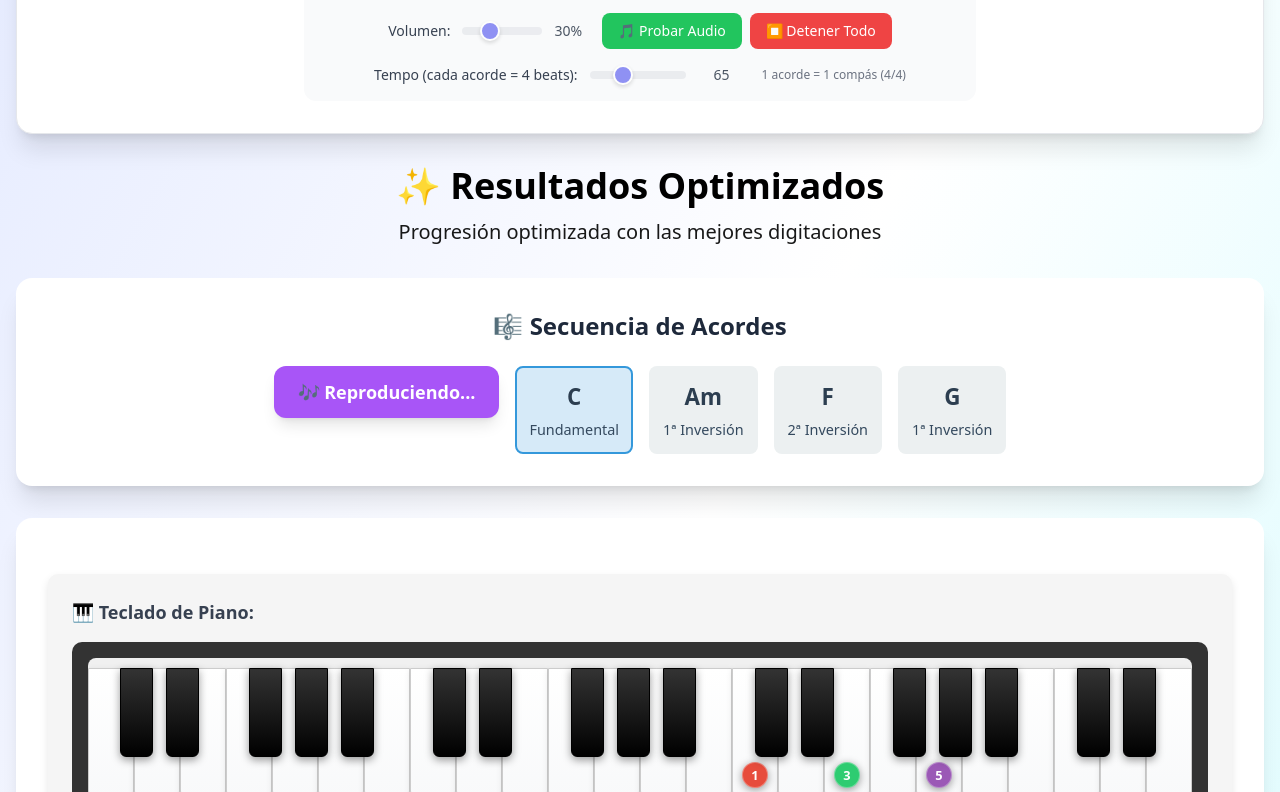
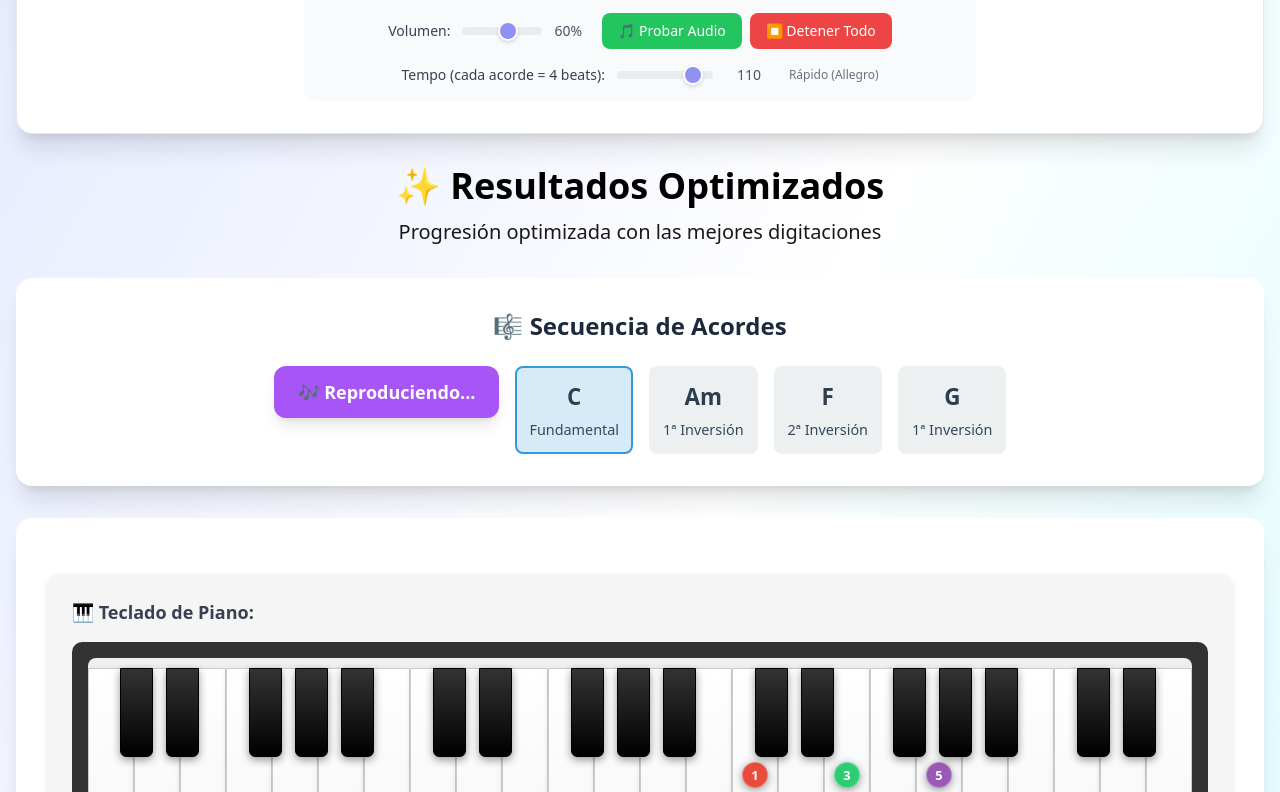
Before and after one commit to edu526/edu526.github.io, a plain HTML site: page piano/index.html in a window 1280 px wide. Both pictures are taken after a click on the button "🎶 Reproducir Progresión Completa". Shown: the part 521-1313 px from the top of the page. Drawn offline with nearby package versions, Linux system fonts and the light colour scheme.

Commit message:
feat: Centralize audio configuration and initialize UI elements with dynamic settings

```diff
--- /dev/null
+++ b/piano/config/audio-config.js
@@ -0,0 +1,279 @@
+// Configuración central del sistema de audio del piano
+//
+// Esta configuración utiliza un enfoque centralizado donde:
+// - Los valores maestros están en 'defaults' (masterVolume: 0.60, tempo: 110)
+// - Los valores de UI se calculan automáticamente desde 'defaults' usando getters
+// - Ejemplo: ui.volumeSliderDefault retorna automáticamente 60% (desde defaults.masterVolume 0.60)
+// - No hay duplicación de valores, todo se mantiene sincronizado automáticamente
+
+const AudioConfig = {
+    // Configuraciones básicas de audio
+    defaults: {
+        // Volumen maestro por defecto (0-1)
+        masterVolume: 0.60,
+
+        // Tempo por defecto (BPM)
+        tempo: 110,
+
+        // Duración por defecto de notas y acordes (segundos)
+        noteDuration: 1.5,
+        chordDuration: 1.8,
+        pauseBetweenChords: 0.2,
+
+        // Rango de controles de UI
+        volumeRange: {
+            min: 0,
+            max: 100,
+            step: 1
+        },
+        tempoRange: {
+            min: 40,
+            max: 120,
+            step: 1
+        }
+    },
+
+    // Configuraciones de síntesis de audio
+    synthesis: {
+        // Configuración del reverb
+        reverb: {
+            duration: 2.0, // segundos
+            decay: 0.3,
+            dryGainLevel: 0.8,
+            wetGainLevel: 0.2
+        },
+
+        // Configuración del filtro paso-bajo
+        lowPassFilter: {
+            baseFrequency: 3000,
+            frequencyMultiplier: 2,
+            qValue: 1
+        },
+
+        // Armónicos para simular el sonido del piano
+        harmonics: [
+            { multiplier: 1, volume: 1.0, type: 'triangle' },    // Fundamental
+            { multiplier: 2, volume: 0.4, type: 'sine' },       // Octava
+            { multiplier: 3, volume: 0.25, type: 'triangle' },  // Quinta perfecta
+            { multiplier: 4, volume: 0.15, type: 'sine' },      // Doble octava
+            { multiplier: 5, volume: 0.1, type: 'triangle' },   // Tercera mayor
+            { multiplier: 6, volume: 0.08, type: 'sine' },      // Quinta + octava
+            { multiplier: 8, volume: 0.05, type: 'triangle' }   // Triple octava
+        ],
+
+        // Configuración de desafinación para naturalidad
+        detune: {
+            range: 3, // ±1.5 cents
+            factor: 0.5
+        }
+    },
+
+    // Configuraciones de envolvente ADSR
+    envelope: {
+        // Para frecuencias graves (< 200 Hz)
+        lowFrequency: {
+            threshold: 200,
+            attack: 0.02,
+            decay: 0.4,
+            sustain: 0.8,
+            release: 1.2
+        },
+
+        // Para frecuencias agudas (>= 200 Hz)
+        highFrequency: {
+            attack: 0.005,
+            decay: 0.15,
+            sustain: 0.6,
+            release: 0.4
+        },
+
+        // Factor de multiplicación para armónicos
+        harmonicDecayMultiplier: 0.3,
+
+        // Factor máximo para release time
+        maxReleaseFactor: 0.4
+    },
+
+    // Frecuencias de las notas musicales (Hz)
+    noteFrequencies: {
+        'C2': 65.41, 'C#2': 69.30, 'D2': 73.42, 'D#2': 77.78, 'E2': 82.41, 'F2': 87.31,
+        'F#2': 92.50, 'G2': 98.00, 'G#2': 103.83, 'A2': 110.00, 'A#2': 116.54, 'B2': 123.47,
+        'C3': 130.81, 'C#3': 138.59, 'D3': 146.83, 'D#3': 155.56, 'E3': 164.81, 'F3': 174.61,
+        'F#3': 185.00, 'G3': 196.00, 'G#3': 207.65, 'A3': 220.00, 'A#3': 233.08, 'B3': 246.94,
+        'C4': 261.63, 'C#4': 277.18, 'D4': 293.66, 'D#4': 311.13, 'E4': 329.63, 'F4': 349.23,
+        'F#4': 369.99, 'G4': 392.00, 'G#4': 415.30, 'A4': 440.00, 'A#4': 466.16, 'B4': 493.88,
+        'C5': 523.25, 'C#5': 554.37, 'D5': 587.33, 'D#5': 622.25, 'E5': 659.25
+    },
+
+    // Descripciones de tempo
+    tempoDescriptions: {
+        ranges: [
+            { max: 60, description: 'Muy Lento (Largo)' },
+            { max: 72, description: 'Lento (Adagio)' },
+            { max: 84, description: 'Moderado Lento' },
+            { max: 108, description: 'Moderado' },
+            { max: Infinity, description: 'Rápido (Allegro)' }
+        ]
+    },
+
+    // Configuraciones de la interfaz de usuario
+    ui: {
+        // Valores por defecto en los sliders (calculados dinámicamente desde defaults)
+        // volumeSliderDefault se calcula automáticamente desde defaults.masterVolume
+        // tempoSliderDefault se referencia directamente desde defaults.tempo
+        get volumeSliderDefault() {
+            return AudioConfig.utils.volumeToPercentage(AudioConfig.defaults.masterVolume);
+        },
+        get tempoSliderDefault() {
+            return AudioConfig.defaults.tempo;
+        },
+
+        // Configuración del loading
+        calculationDelay: 300, // ms
+
+        // Configuración de audio feedback
+        testNote: 'C4',
+        testDuration: 1.0
+    },
+
+    // Funciones utilitarias
+    utils: {
+        /**
+         * Obtiene la configuración ADSR basada en la frecuencia
+         * @param {number} frequency - Frecuencia de la nota
+         * @returns {Object} Configuración ADSR
+         */
+        getEnvelopeConfig(frequency) {
+            const config = this.envelope;
+            if (frequency < config.lowFrequency.threshold) {
+                return config.lowFrequency;
+            } else {
+                return config.highFrequency;
+            }
+        },
+
+        /**
+         * Obtiene la descripción del tempo basada en BPM
+         * @param {number} bpm - Beats por minuto
+         * @returns {string} Descripción del tempo
+         */
+        getTempoDescription(bpm) {
+            const ranges = this.tempoDescriptions.ranges;
+            for (let range of ranges) {
+                if (bpm < range.max) {
+                    return range.description;
+                }
+            }
+            return ranges[ranges.length - 1].description;
+        },
+
+        /**
+         * Convierte porcentaje a valor de volumen (0-1)
+         * @param {number} percentage - Porcentaje (0-100)
+         * @returns {number} Valor de volumen (0-1)
+         */
+        percentageToVolume(percentage) {
+            return Math.max(0, Math.min(1, percentage / 100));
+        },
+
+        /**
+         * Convierte volumen (0-1) a porcentaje
+         * @param {number} volume - Valor de volumen (0-1)
+         * @returns {number} Porcentaje (0-100)
+         */
+        volumeToPercentage(volume) {
+            return Math.round(Math.max(0, Math.min(100, volume * 100)));
+        },
+
+        /**
+         * Calcula la duración de un acorde basada en el tempo
+         * @param {number} bpm - Beats por minuto
+         * @param {number} beats - Número de beats por acorde (default: 4)
+         * @returns {number} Duración en segundos
+         */
+        calculateChordDuration(bpm, beats = 4) {
+            return (60 / bpm) * beats;
+        },
+
+        /**
+         * Valida configuraciones
+         * Verifica que los valores estén en rangos válidos
+         */
+        validateAndSync() {
+            const volumePercentage = AudioConfig.ui.volumeSliderDefault;
+            const tempo = AudioConfig.ui.tempoSliderDefault;
+            const volumeRange = AudioConfig.defaults.volumeRange;
+            const tempoRange = AudioConfig.defaults.tempoRange;
+
+            // Validar que los valores estén dentro de los rangos permitidos
+            const volumeValid = volumePercentage >= volumeRange.min && volumePercentage <= volumeRange.max;
+            const tempoValid = tempo >= tempoRange.min && tempo <= tempoRange.max;
+
+            if (!volumeValid) {
+                console.warn(`Volumen fuera de rango: ${volumePercentage}% (rango: ${volumeRange.min}-${volumeRange.max}%)`);
+            }
+
+            if (!tempoValid) {
+                console.warn(`Tempo fuera de rango: ${tempo} BPM (rango: ${tempoRange.min}-${tempoRange.max} BPM)`);
+            }
+
+            console.log(`Configuración validada - Volumen: ${volumePercentage}%, Tempo: ${tempo} BPM`);
+
+            return {
+                volumeValid,
+                tempoValid,
+                allValid: volumeValid && tempoValid
+            };
+        },
+
+        /**
+         * Función de conveniencia para cambiar configuraciones principales
+         * @param {Object} newConfig - Objeto con nuevas configuraciones
+         * @param {number} newConfig.volume - Nuevo volumen (0-1)
+         * @param {number} newConfig.tempo - Nuevo tempo (BPM)
+         */
+        updateDefaults(newConfig) {
+            if (newConfig.volume !== undefined) {
+                const oldVolume = AudioConfig.defaults.masterVolume;
+                AudioConfig.defaults.masterVolume = Math.max(0, Math.min(1, newConfig.volume));
+                console.log(`Volumen actualizado: ${oldVolume} -> ${AudioConfig.defaults.masterVolume} (UI: ${AudioConfig.ui.volumeSliderDefault}%)`);
+            }
+
+            if (newConfig.tempo !== undefined) {
+                const oldTempo = AudioConfig.defaults.tempo;
+                const tempoRange = AudioConfig.defaults.tempoRange;
+                AudioConfig.defaults.tempo = Math.max(tempoRange.min, Math.min(tempoRange.max, newConfig.tempo));
+                console.log(`Tempo actualizado: ${oldTempo} -> ${AudioConfig.defaults.tempo} BPM`);
+            }
+
+            // Re-validar después del cambio
+            return this.validateAndSync();
+        }
+    }
+};
+
+// Validar configuraciones al cargar
+if (typeof window !== 'undefined') {
+    window.AudioConfig = AudioConfig;
+    // Ejecutar validación después de que se cargue la configuración
+    setTimeout(() => {
+        const validation = AudioConfig.utils.validateAndSync.call(AudioConfig);
+        console.log('Validación de configuración:', validation);
+
+        // Ejemplo de cómo los valores están sincronizados automáticamente:
+        console.log('=== Demostración de sincronización automática ===');
+        console.log(`defaults.masterVolume: ${AudioConfig.defaults.masterVolume} -> ui.volumeSliderDefault: ${AudioConfig.ui.volumeSliderDefault}%`);
+        console.log(`defaults.tempo: ${AudioConfig.defaults.tempo} -> ui.tempoSliderDefault: ${AudioConfig.ui.tempoSliderDefault}`);
+        console.log('=== Para cambiar valores, solo modifica AudioConfig.defaults ===');
+    }, 0);
+}
+
+// Exportar para módulos ES6/CommonJS
+if (typeof module !== 'undefined' && module.exports) {
+    module.exports = AudioConfig;
+}
+
+// Exportar para módulos ES6
+if (typeof exports !== 'undefined') {
+    exports.AudioConfig = AudioConfig;
+}
--- a/piano/index.html
+++ b/piano/index.html
@@ -84,12 +84,9 @@
                                     <input
                                         type="range"
                                         id="volumeSlider"
-                                        min="0"
-                                        max="100"
-                                        value="30"
                                         class="w-20 h-2 bg-gray-200 rounded-lg appearance-none cursor-pointer slider"
                                     >
-                                    <span id="volumeValue" class="text-sm text-gray-600 w-8">30%</span>
+                                    <span id="volumeValue" class="text-sm text-gray-600 w-8"></span>
                                 </div>
                                 <div class="flex gap-2">
                                     <button
@@ -114,15 +111,12 @@
                                     <input
                                         type="range"
                                         id="tempoSlider"
-                                        min="40"
-                                        max="120"
-                                        value="65"
                                         class="w-24 h-2 bg-gray-200 rounded-lg appearance-none cursor-pointer slider"
                                     >
-                                    <span id="tempoValue" class="text-sm text-gray-600 w-12 text-center">65</span>
+                                    <span id="tempoValue" class="text-sm text-gray-600 w-12 text-center"></span>
                                 </div>
                                 <div class="text-xs text-gray-500">
-                                    <span id="tempoDescription">1 acorde = 1 compás (4/4)</span>
+                                    <span id="tempoDescription"></span>
                                 </div>
                             </div>
                         </div>
@@ -180,6 +174,8 @@
     </div>
 
     <!-- Scripts -->
+    <script src="config/audio-config.js"></script>
+    <script src="js/ui-init.js"></script>
     <script src="data/chords.js"></script>
     <script src="js/utils.js"></script>
     <script src="js/audio.js"></script>
--- a/piano/js/audio.js
+++ b/piano/js/audio.js
@@ -5,19 +5,14 @@ class PianoAudio {
         this.audioContext = null;
         this.isInitialized = false;
         this.currentlyPlaying = new Set();
-        this.masterVolume = 0.3;
+        this.masterVolume = AudioConfig.defaults.masterVolume;
         this.reverbNode = null;
         this.masterGainNode = null;
         this.activeOscillators = new Set();
         this.isProgressionCancelled = false; // Bandera para cancelar progresiones
 
         // Frecuencias de las notas musicales (Hz)
-        this.noteFrequencies = {
-            'C2': 65.41, 'C#2': 69.30, 'D2': 73.42, 'D#2': 77.78, 'E2': 82.41, 'F2': 87.31, 'F#2': 92.50, 'G2': 98.00, 'G#2': 103.83, 'A2': 110.00, 'A#2': 116.54, 'B2': 123.47,
-            'C3': 130.81, 'C#3': 138.59, 'D3': 146.83, 'D#3': 155.56, 'E3': 164.81, 'F3': 174.61, 'F#3': 185.00, 'G3': 196.00, 'G#3': 207.65, 'A3': 220.00, 'A#3': 233.08, 'B3': 246.94,
-            'C4': 261.63, 'C#4': 277.18, 'D4': 293.66, 'D#4': 311.13, 'E4': 329.63, 'F4': 349.23, 'F#4': 369.99, 'G4': 392.00, 'G#4': 415.30, 'A4': 440.00, 'A#4': 466.16, 'B4': 493.88,
-            'C5': 523.25, 'C#5': 554.37, 'D5': 587.33, 'D#5': 622.25, 'E5': 659.25
-        };
+        this.noteFrequencies = AudioConfig.noteFrequencies;
     }
 
     /**
@@ -56,22 +51,23 @@ class PianoAudio {
         const dryGain = this.audioContext.createGain();
 
         // Crear impulse response sintético para reverb
-        const length = this.audioContext.sampleRate * 2; // 2 segundos
+        const reverbConfig = AudioConfig.synthesis.reverb;
+        const length = this.audioContext.sampleRate * reverbConfig.duration;
         const impulse = this.audioContext.createBuffer(2, length, this.audioContext.sampleRate);
 
         for (let channel = 0; channel < 2; channel++) {
             const channelData = impulse.getChannelData(channel);
             for (let i = 0; i < length; i++) {
                 const decay = Math.pow(1 - i / length, 2);
-                channelData[i] = (Math.random() * 2 - 1) * decay * 0.3;
+                channelData[i] = (Math.random() * 2 - 1) * decay * reverbConfig.decay;
             }
         }
 
         convolver.buffer = impulse;
 
         // Configurar mezcla dry/wet
-        dryGain.gain.setValueAtTime(0.8, this.audioContext.currentTime);
-        reverbGain.gain.setValueAtTime(0.2, this.audioContext.currentTime);
+        dryGain.gain.setValueAtTime(reverbConfig.dryGainLevel, this.audioContext.currentTime);
+        reverbGain.gain.setValueAtTime(reverbConfig.wetGainLevel, this.audioContext.currentTime);
 
         // Crear el nodo de reverb
         this.reverbNode = this.audioContext.createGain();
@@ -91,7 +87,7 @@ class PianoAudio {
      * @param {number} duration - Duración en segundos
      * @param {number} volume - Volumen (0-1)
      */
-    async playNote(note, duration = 1.5, volume = null) {
+    async playNote(note, duration = AudioConfig.defaults.noteDuration, volume = null) {
         if (!this.isInitialized) {
             await this.initialize();
         }
@@ -117,20 +113,16 @@ class PianoAudio {
 
             // Crear filtro paso-bajo para suavizar el sonido
             const lowPassFilter = this.audioContext.createBiquadFilter();
+            const filterConfig = AudioConfig.synthesis.lowPassFilter;
             lowPassFilter.type = 'lowpass';
-            lowPassFilter.frequency.setValueAtTime(3000 + frequency * 2, this.audioContext.currentTime);
-            lowPassFilter.Q.setValueAtTime(1, this.audioContext.currentTime);
+            lowPassFilter.frequency.setValueAtTime(
+                filterConfig.baseFrequency + frequency * filterConfig.frequencyMultiplier,
+                this.audioContext.currentTime
+            );
+            lowPassFilter.Q.setValueAtTime(filterConfig.qValue, this.audioContext.currentTime);
 
             // Armónicos que simulan las cuerdas del piano
-            const harmonics = [
-                { multiplier: 1, volume: 1.0, type: 'triangle' },      // Fundamental
-                { multiplier: 2, volume: 0.4, type: 'sine' },          // Octava
-                { multiplier: 3, volume: 0.25, type: 'triangle' },     // Quinta perfecta
-                { multiplier: 4, volume: 0.15, type: 'sine' },         // Doble octava
-                { multiplier: 5, volume: 0.1, type: 'triangle' },      // Tercera mayor
-                { multiplier: 6, volume: 0.08, type: 'sine' },         // Quinta + octava
-                { multiplier: 8, volume: 0.05, type: 'triangle' }      // Triple octava
-            ];
+            const harmonics = AudioConfig.synthesis.harmonics;
 
             harmonics.forEach((harmonic, index) => {
                 const osc = this.audioContext.createOscillator();
@@ -140,7 +132,8 @@ class PianoAudio {
                 osc.frequency.setValueAtTime(frequency * harmonic.multiplier, this.audioContext.currentTime);
 
                 // Agregar ligera desafinación para naturalidad
-                const detune = (Math.random() - 0.5) * 3; // ±1.5 cents
+                const detuneConfig = AudioConfig.synthesis.detune;
+                const detune = (Math.random() - detuneConfig.factor) * detuneConfig.range;
                 osc.detune.setValueAtTime(detune, this.audioContext.currentTime);
 
                 gainNode.gain.setValueAtTime(harmonic.volume, this.audioContext.currentTime);
@@ -165,15 +158,14 @@ class PianoAudio {
             // Configurar envolvente ADSR más realista para piano
             const now = this.audioContext.currentTime;
 
-            // Parámetros ADSR adaptados según la frecuencia (graves más lentos, agudos más rápidos)
-            const baseAttackTime = frequency < 200 ? 0.02 : 0.005;  // Graves más lentos
-            const baseDecayTime = frequency < 200 ? 0.4 : 0.15;     // Graves con más sustain
-            const sustainLevel = frequency < 200 ? 0.8 : 0.6;       // Graves más resonantes
-            const baseReleaseTime = frequency < 200 ? 1.2 : 0.4;    // Graves más largos
+            // Parámetros ADSR adaptados según la frecuencia usando configuración
+            const envelopeConfig = AudioConfig.utils.getEnvelopeConfig.call(AudioConfig, frequency);
 
-            const attackTime = baseAttackTime;
-            const decayTime = baseDecayTime;
-            const releaseTime = Math.min(baseReleaseTime, duration * 0.4);
+            const attackTime = envelopeConfig.attack;
+            const decayTime = envelopeConfig.decay;
+            const sustainLevel = envelopeConfig.sustain;
+            const baseReleaseTime = envelopeConfig.release;
+            const releaseTime = Math.min(baseReleaseTime, duration * AudioConfig.envelope.maxReleaseFactor);
 
             // Envolvente principal
             masterGain.gain.setValueAtTime(0, now);
@@ -188,7 +180,7 @@ class PianoAudio {
                 const harmonicVolume = actualVolume * harmonic.volume;
 
                 // Los armónicos superiores decaen más rápido
-                const harmonicDecayMultiplier = 1 + (index * 0.3);
+                const harmonicDecayMultiplier = 1 + (index * AudioConfig.envelope.harmonicDecayMultiplier);
                 const harmonicSustainLevel = sustainLevel / harmonicDecayMultiplier;
 
                 gainNode.gain.setValueAtTime(0, now);
@@ -255,7 +247,7 @@ class PianoAudio {
      * @param {number} chordDuration - Duración de cada acorde en segundos
      * @param {number} pauseBetween - Pausa entre acordes en segundos
      */
-    async playProgression(chordProgression, chordDuration = 1.8, pauseBetween = 0.2) {
+    async playProgression(chordProgression, chordDuration = AudioConfig.defaults.chordDuration, pauseBetween = AudioConfig.defaults.pauseBetweenChords) {
         console.log(`Iniciando progresión: ${chordProgression.length} acordes, cada uno dura ${chordDuration.toFixed(3)}s`);
 
         // Resetear bandera de cancelación al iniciar
--- /dev/null
+++ b/piano/js/ui-init.js
@@ -0,0 +1,64 @@
+// Inicialización de valores por defecto de la UI con la configuración de audio
+
+document.addEventListener('DOMContentLoaded', function() {
+    // Configurar valores por defecto de los sliders usando AudioConfig
+
+    // Slider de volumen
+    const volumeSlider = document.getElementById('volumeSlider');
+    const volumeValue = document.getElementById('volumeValue');
+    if (volumeSlider && volumeValue) {
+        const defaultVolumePercentage = AudioConfig.ui.volumeSliderDefault;
+
+        // Configurar rango
+        volumeSlider.min = AudioConfig.defaults.volumeRange.min;
+        volumeSlider.max = AudioConfig.defaults.volumeRange.max;
+        volumeSlider.step = AudioConfig.defaults.volumeRange.step;
+
+        // Configurar valor por defecto
+        volumeSlider.value = defaultVolumePercentage;
+        volumeValue.textContent = defaultVolumePercentage + '%';
+
+        console.log(`Volumen configurado: ${defaultVolumePercentage}%`);
+    }
+
+    // Slider de tempo
+    const tempoSlider = document.getElementById('tempoSlider');
+    const tempoValue = document.getElementById('tempoValue');
+    const tempoDescription = document.getElementById('tempoDescription');
+    if (tempoSlider && tempoValue && tempoDescription) {
+        const defaultTempo = AudioConfig.ui.tempoSliderDefault;
+
+        // Configurar rango
+        tempoSlider.min = AudioConfig.defaults.tempoRange.min;
+        tempoSlider.max = AudioConfig.defaults.tempoRange.max;
+        tempoSlider.step = AudioConfig.defaults.tempoRange.step;
+
+        // Configurar valor por defecto
+        tempoSlider.value = defaultTempo;
+        tempoValue.textContent = defaultTempo;
+
+        // Configurar descripción inicial
+        const initialDescription = AudioConfig.utils.getTempoDescription.call(AudioConfig, defaultTempo);
+        tempoDescription.textContent = initialDescription;
+
+        console.log(`Tempo configurado: ${defaultTempo} BPM - ${initialDescription}`);
+    }
+
+    // Configurar el volumen inicial en el sistema de audio cuando esté disponible
+    if (typeof pianoAudio !== 'undefined') {
+        const defaultVolumeDecimal = AudioConfig.utils.percentageToVolume.call(AudioConfig, AudioConfig.ui.volumeSliderDefault);
+        pianoAudio.setMasterVolume(defaultVolumeDecimal);
+        console.log(`Volumen del sistema de audio configurado: ${defaultVolumeDecimal}`);
+    } else {
+        // Si pianoAudio no está disponible aún, configurar cuando se cargue
+        window.addEventListener('load', function() {
+            if (typeof pianoAudio !== 'undefined') {
+                const defaultVolumeDecimal = AudioConfig.utils.percentageToVolume.call(AudioConfig, AudioConfig.ui.volumeSliderDefault);
+                pianoAudio.setMasterVolume(defaultVolumeDecimal);
+                console.log(`Volumen del sistema de audio configurado (delayed): ${defaultVolumeDecimal}`);
+            }
+        });
+    }
+
+    console.log('Configuraciones de audio inicializadas desde AudioConfig');
+});
```
Also changed, not shown: piano/js/app.js (+10 -15 lines), 1 other file.
